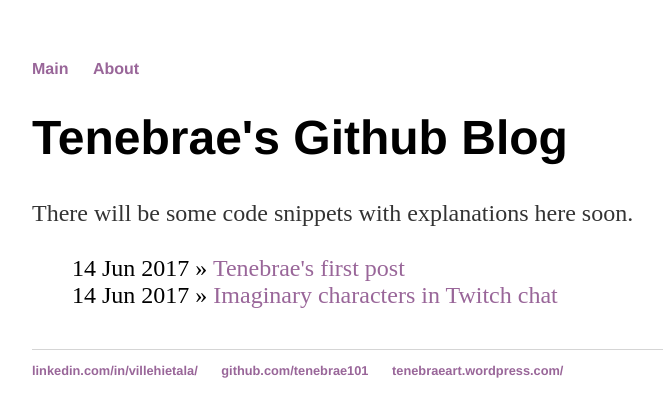
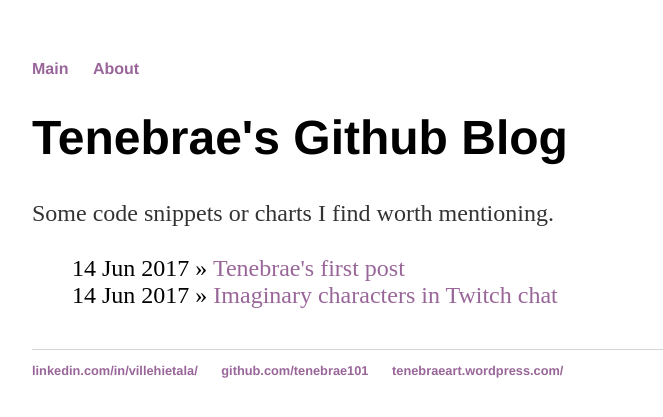
Before and after one commit to tenebrae101/tenebrae101.github.io, a Jekyll site: the page built from index.html, in a window 1280 px wide. Shown: the top 417 px of the page, without its empty margins (160-823 px from the left). Built offline with Jekyll 4.4.1, drawn with Linux system fonts in a browser that asks for light colours.

Commit message:
Create index.html

```diff
--- a/index.html
+++ b/index.html
@@ -5,7 +5,7 @@
 
 	<h1>{{ page.title }}</h1>
 	<div class="walloftext">
-	<p>There will be some code snippets with explanations here soon.</a></p>
+	<p>Some code snippets or charts I find worth mentioning.</a></p>
 	</div>
 
 	<ul class="posts">
```
